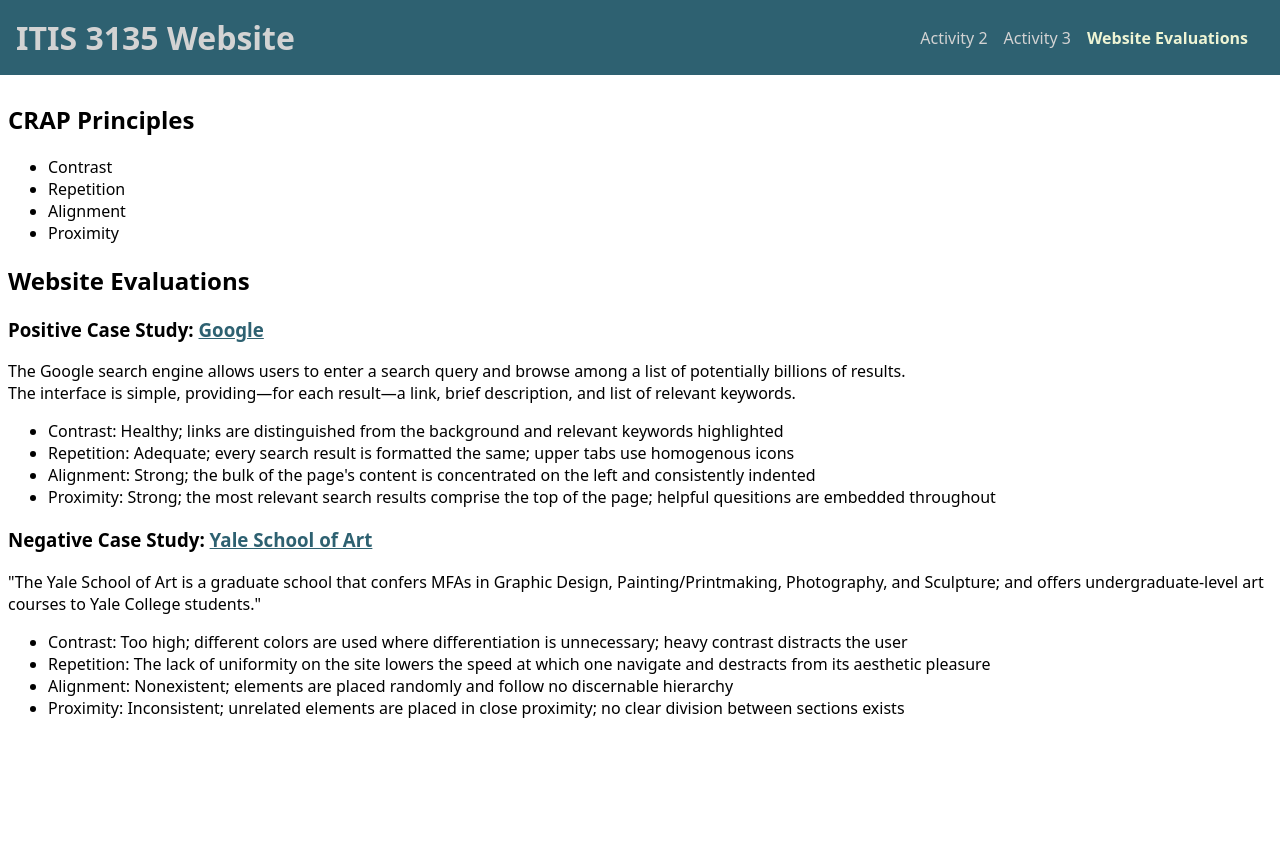
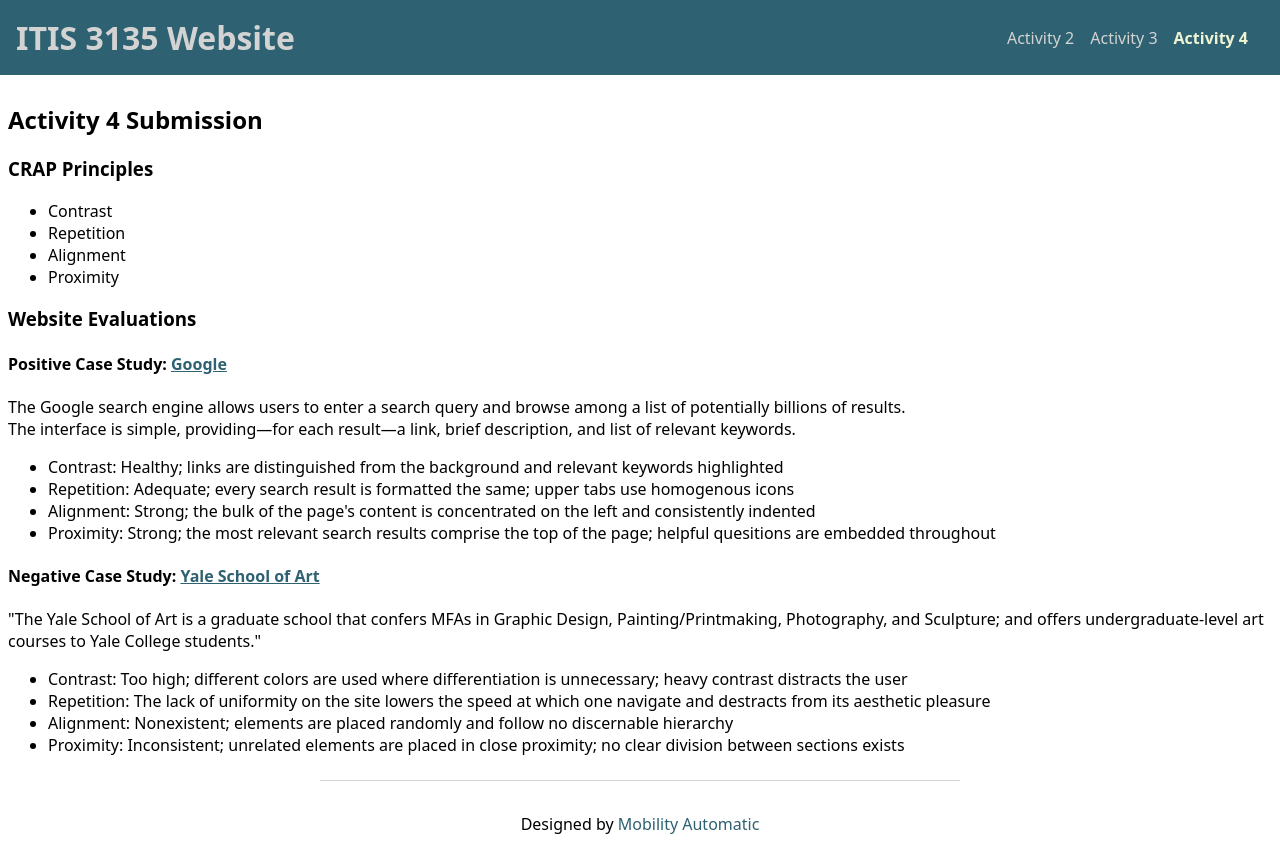
Before and after one commit to jadenPete/ITIS-3135-Website, a plain HTML site: page itis_3135/activity_4.html in a window 1280 px wide. Before the commit the page ends 800 px from the top, so only its background shows below. Drawn offline with Linux system fonts and the light colour scheme.

Commit message:
Comply with the course's title and heading recommendations

```diff
--- a/itis_3135/website_evaluations.html
+++ b/itis_3135/activity_4.html
@@ -5,7 +5,7 @@
 
 		<link rel="stylesheet" href="styles/base.css">
 
-		<title>Website Evaluations | ITIS 3135</title>
+		<title>Jaden Peterson | ITIS 3135-091 | Activity 4</title>
 	</head>
 
 	<body>
@@ -24,13 +24,15 @@
 				</li>
 
 				<li class="nav-link nav-link-selected">
-					<a href="#">Website Evaluations</a>
+					<a href="#">Activity 4</a>
 				</li>
 			</ul>
 		</header>
 
 		<main>
-			<h2>CRAP Principles</h2>
+			<h2>Activity 4 Submission</h2>
+
+			<h3>CRAP Principles</h3>
 
 			<ul>
 				<li>Contrast</li>
@@ -39,12 +41,12 @@
 				<li>Proximity</li>
 			</ul>
 
-			<h2>Website Evaluations</h2>
+			<h3>Website Evaluations</h3>
 
 			<section>
-				<h3>
+				<h4>
 					Positive Case Study: <a href="https://www.google.com/search?q=foo+bar">Google</a>
-				</h3>
+				</h4>
 
 				<p>
 					The Google search engine allows users to enter a search query and browse among
@@ -63,9 +65,9 @@
 			</section>
 
 			<section>
-				<h3>
+				<h4>
 					Negative Case Study: <a href="https://www.art.yale.edu/">Yale School of Art</a>
-				</h3>
+				</h4>
 
 				<p>
 					"The Yale School of Art is a graduate school that confers MFAs in Graphic Design, Painting/Printmaking, Photography, and Sculpture; and offers undergraduate-level art courses to Yale College students."
@@ -80,6 +82,10 @@
 			</section>
 		</main>
 
-		<footer></footer>
+		<footer>
+			<div class="attribution-container">
+				Designed by <a href="../mobilityautomatic.com/">Mobility Automatic</a>
+			</div>
+		</footer>
 	</body>
 </html>
```
Also changed, not shown: itis_3135/activity_2.html (+2 -2 lines), itis_3135/activity_3.html (+5 -3 lines), itis_3135/index.html (+1 -1 lines), mobilityautomatic.com/index.html (+1 -1 lines).
